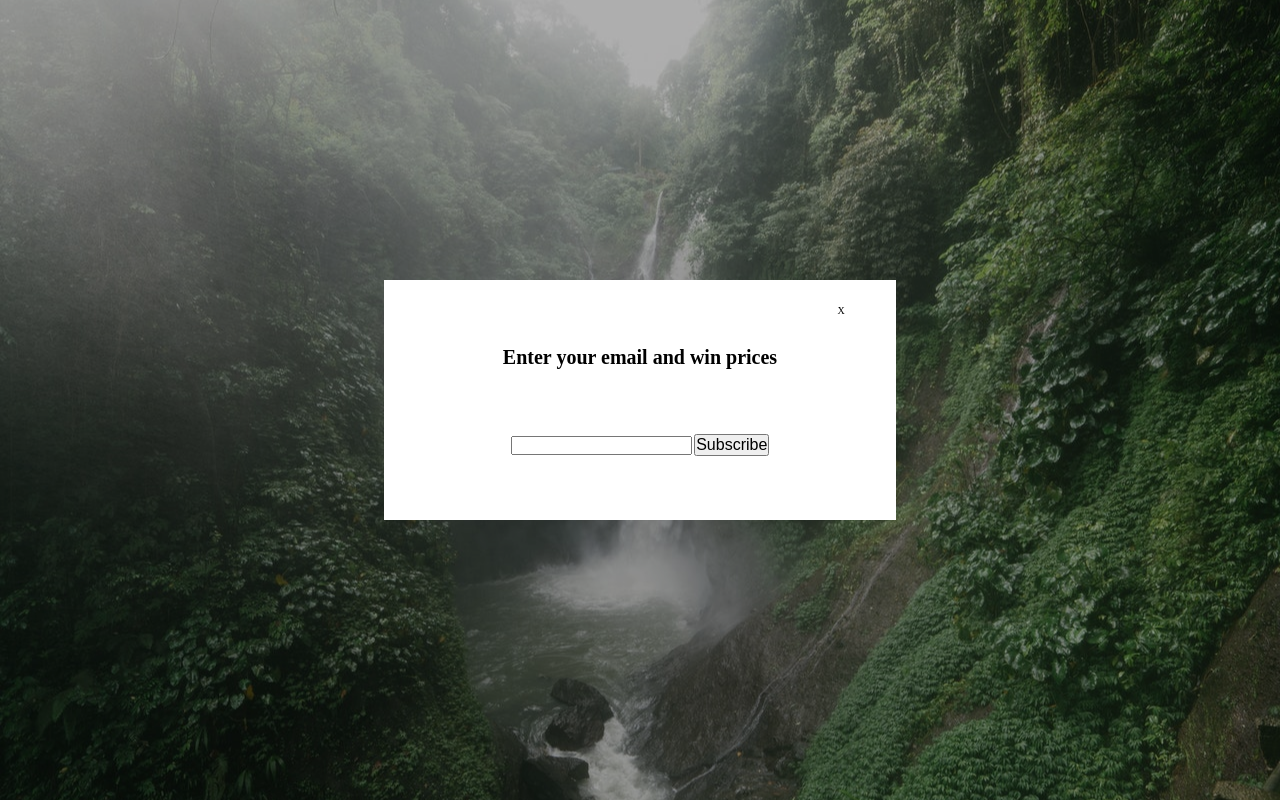
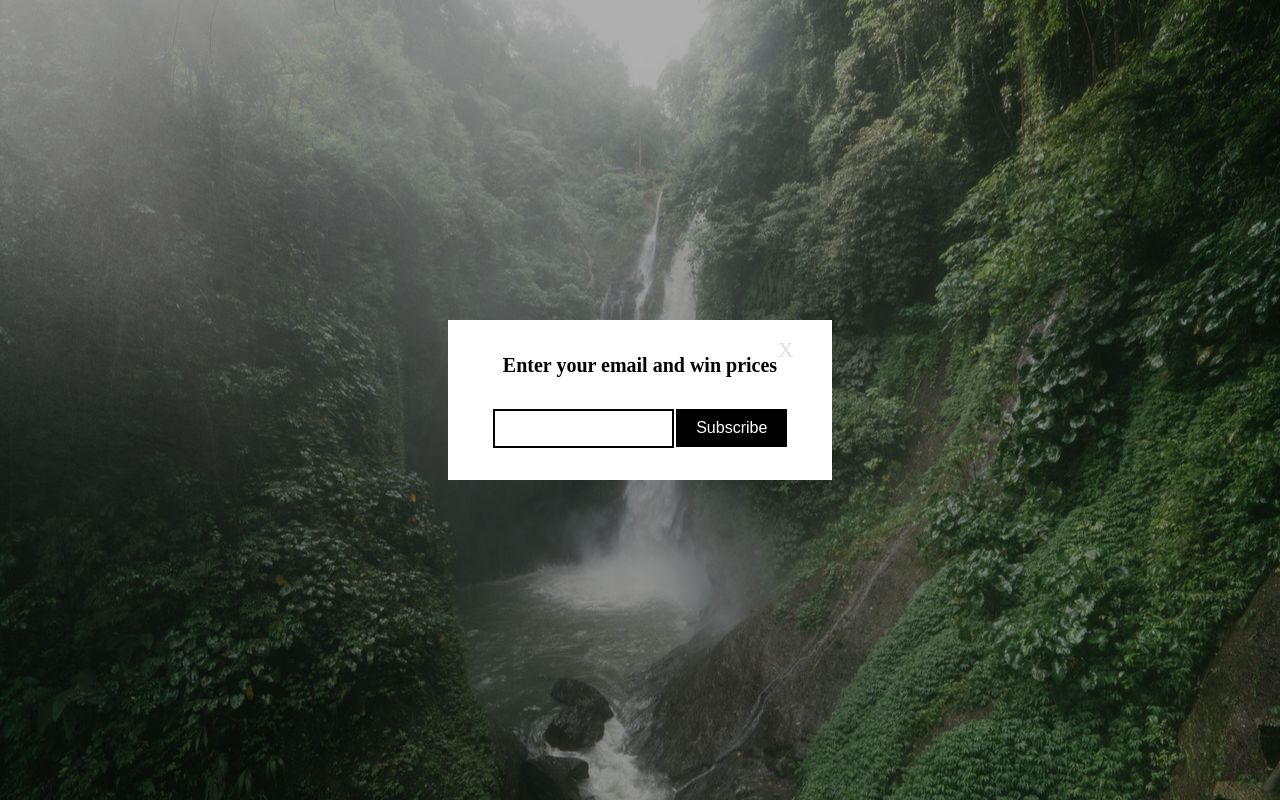
Before and after one commit to pmita/lets-build-a-popup, a plain HTML site: page index.html in a window 1280 px wide. Drawn offline with Linux system fonts and the light colour scheme.

Commit message:
UI configured

```diff
--- a/style.css
+++ b/style.css
@@ -63,8 +63,8 @@ main h1 {
 }
 
 .container-content {
-  min-height: 30vh;
-  min-width: 40vw;
+  min-height: 20vh;
+  min-width: 30vw;
   background: white;
   color: black;
   display: flex;
@@ -78,4 +78,32 @@ main h1 {
   position: absolute;
   right: 10%;
   top: 10%;
+  font-size: 2.2rem;
+  color: rgba(146, 145, 145, 0.3);
 }
+
+.exit:hover {
+  cursor: pointer;
+}
+
+.actions-section {
+}
+
+.actions-section input {
+  outline: none;
+  border: 2px solid black;
+  padding: 10px 0;
+}
+
+.subscribe {
+  border: none;
+  padding: 10px 20px;
+  background: black;
+  color: white;
+  transition: all 0.3s ease;
+}
+
+.subscribe:hover {
+  background: #228622;
+  color: black;
+}
```
Also changed, not shown: app.js (+20 -1 lines).
